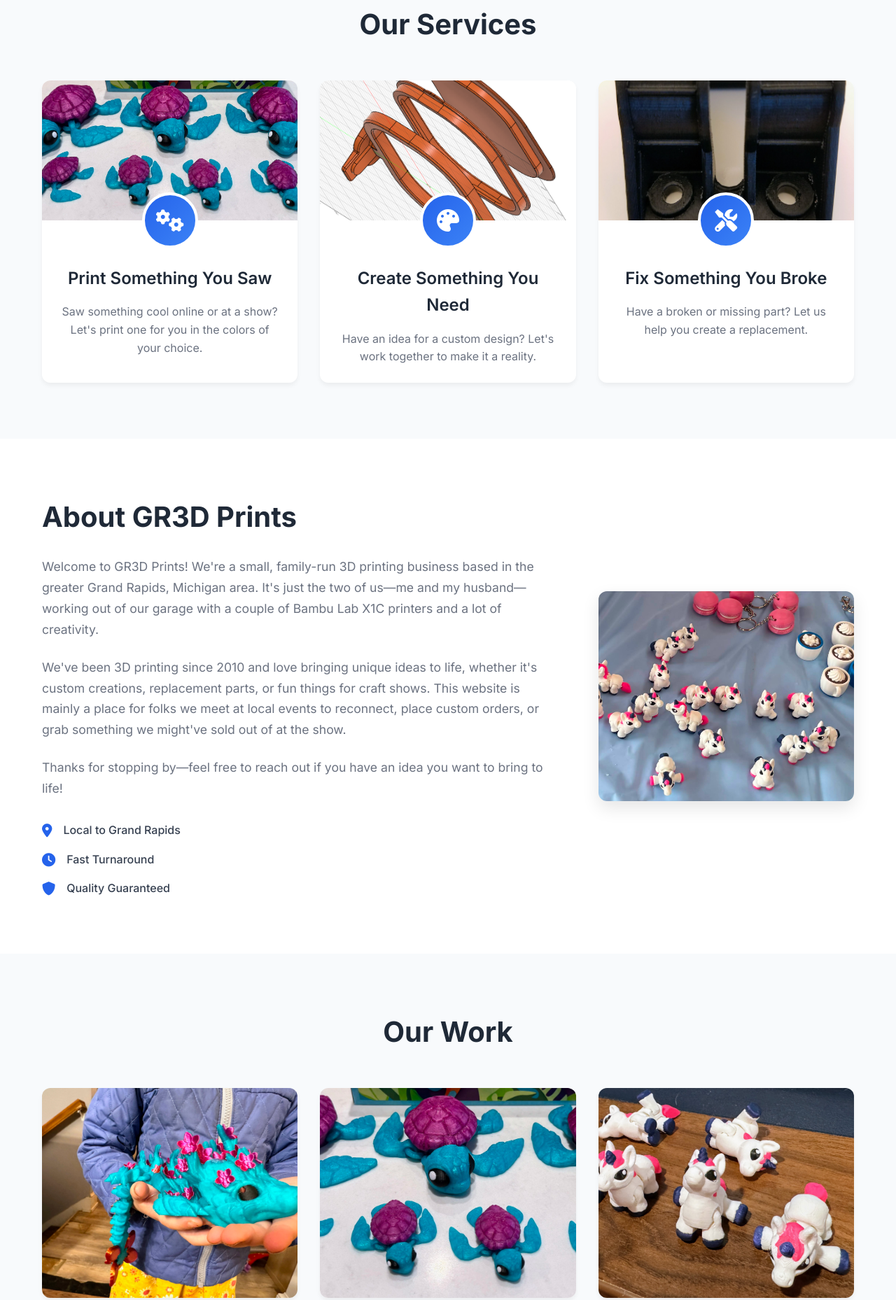
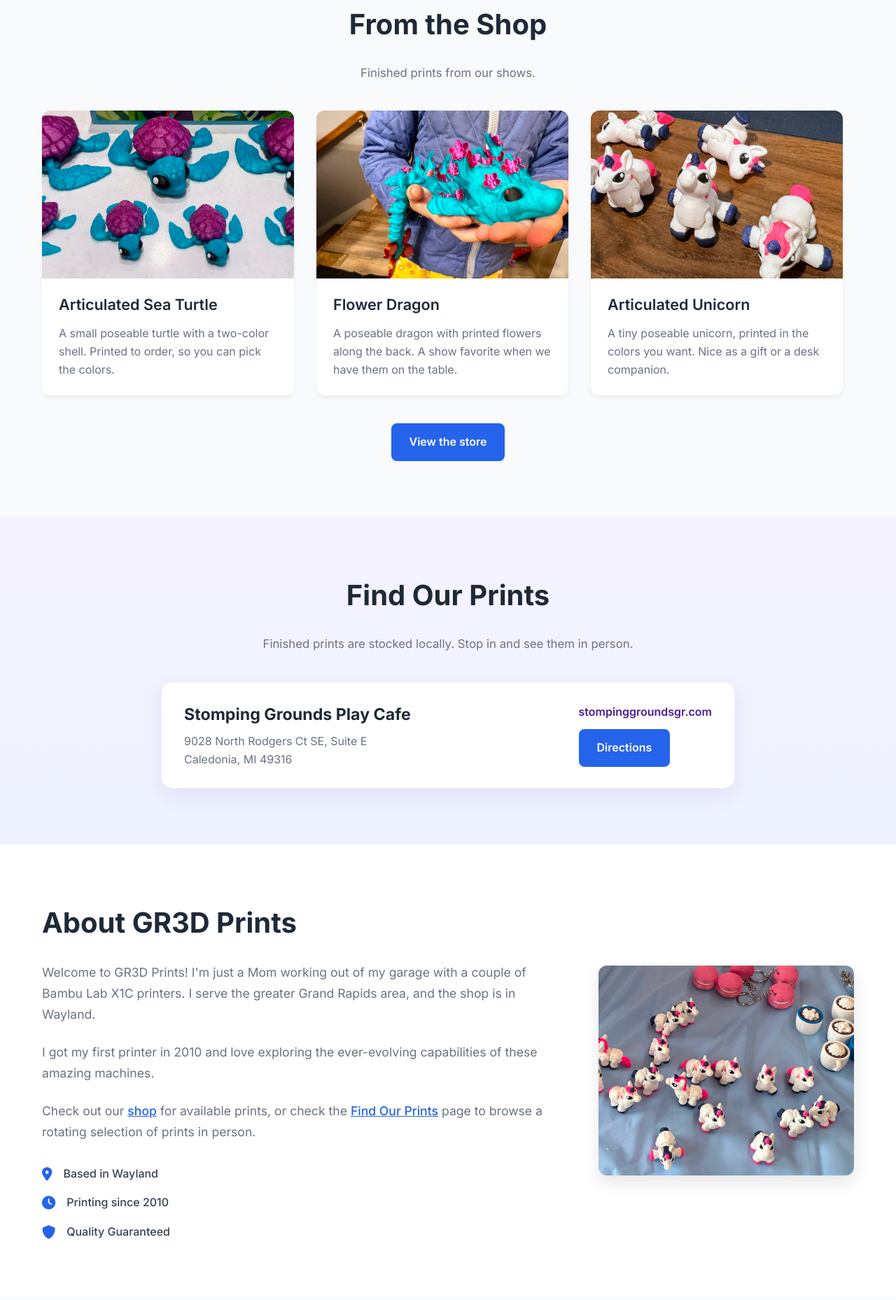
Before and after one commit to rainbowmonkeymeat/gr3dprints-site, a plain HTML site: page index.html in a window 1280 px wide. Shown: the part 877-2735 px from the top of the page at 70% size. Drawn offline with Linux system fonts and the light colour scheme.

Commit message:
Replace custom quote requests with a finished-print shop.
The about page now describes a Wayland garage shop serving greater Grand Rapids, and questions go through a general contact form.

Co-authored-by: Cursor <cursoragent@cursor.com>

```diff
--- a/index.html
+++ b/index.html
@@ -3,8 +3,8 @@
 <head>
     <meta charset="UTF-8">
     <meta name="viewport" content="width=device-width, initial-scale=1.0">
-    <title>GR3D Prints - Professional 3D Printing Services in Grand Rapids</title>
-    <meta name="description" content="Professional 3D printing services in the Greater Grand Rapids area. Custom prints, prototyping, and manufacturing solutions for businesses and individuals.">
+    <title>GR3D Prints - 3D Prints in Grand Rapids</title>
+    <meta name="description" content="3D prints from a garage shop in Wayland, serving the greater Grand Rapids area.">
     <link rel="stylesheet" href="styles.css">
     <link href="https://fonts.googleapis.com/css2?family=Inter:wght@300;400;500;600;700&display=swap" rel="stylesheet">
     <link rel="stylesheet" href="https://cdnjs.cloudflare.com/ajax/libs/font-awesome/6.0.0/css/all.min.css">
@@ -13,21 +13,24 @@
     <!-- Navigation -->
     <nav class="navbar">
         <div class="nav-container">
-            <div class="nav-logo">
+            <a href="index.html" class="nav-logo">
                 <h2>GR3D Prints</h2>
-            </div>
+            </a>
             <ul class="nav-menu">
                 <li class="nav-item">
                     <a href="#home" class="nav-link">Home</a>
                 </li>
                 <li class="nav-item">
-                    <a href="#services" class="nav-link">Services</a>
+                    <a href="store.html" class="nav-link">Store</a>
                 </li>
                 <li class="nav-item">
                     <a href="#about" class="nav-link">About</a>
                 </li>
                 <li class="nav-item">
                     <a href="#portfolio" class="nav-link">Portfolio</a>
+                </li>
+                <li class="nav-item">
+                    <a href="#locations" class="nav-link">Find Us</a>
                 </li>
                 <li class="nav-item">
                     <a href="#contact" class="nav-link">Contact</a>
@@ -49,53 +52,47 @@
         </div>
         <div class="hero-container">
             <div class="hero-content">
-                <h1>3D Printing Services</h1>
+                <h1>3D Prints</h1>
                 <h2>Serving the Greater Grand Rapids Area</h2>
-                <p>Bringing your ideas to life with precision, quality, and local expertise.</p>
+                <p>Printing from my garage in Wayland, serving the greater Grand Rapids area.</p>
                 <div class="hero-buttons">
-                    <a href="#services" class="btn btn-primary">Our Services</a>
-                    <a href="#contact" class="btn btn-secondary">Get a Quote</a>
+                    <a href="store.html" class="btn btn-primary">Shop the Store</a>
+                    <a href="#portfolio" class="btn btn-secondary">Our Work</a>
+                    <a href="#contact" class="btn btn-secondary">Contact Us</a>
                 </div>
             </div>
         </div>
     </section>
 
-    <!-- Services Section -->
-    <section id="services" class="services">
+    <!-- Shop preview -->
+    <section id="shop" class="store-section">
         <div class="container">
-            <h2 class="section-title">Our Services</h2>
-            <div class="services-grid">
-                <div class="service-card">
-                    <div class="service-image">
-                        <img src="photos/IMG_0400-EDIT.jpg" alt="Print Something You Saw" class="service-img">
+            <h2 class="section-title">From the Shop</h2>
+            <p class="section-lead">Finished prints from our shows.</p>
+            <div id="featured-products" class="store-grid"></div>
+            <div class="store-more">
+                <a href="store.html" class="btn btn-solid">View the store</a>
+            </div>
+        </div>
+    </section>
+
+    <!-- Where prints are stocked. Copy a location-card to add another shop. -->
+    <section id="locations" class="locations">
+        <div class="container">
+            <h2 class="section-title">Find Our Prints</h2>
+            <p class="section-lead">Finished prints are stocked locally. Stop in and see them in person.</p>
+            <ul class="location-list">
+                <li class="location-card">
+                    <div class="location-body">
+                        <h3>Stomping Grounds Play Cafe</h3>
+                        <p class="location-address">9028 North Rodgers Ct SE, Suite E<br>Caledonia, MI 49316</p>
                     </div>
-                    <div class="service-icon">
-                        <i class="fas fa-cogs"></i>
+                    <div class="location-actions">
+                        <a class="location-site" href="https://www.stompinggroundsgr.com/" target="_blank" rel="noopener noreferrer">stompinggroundsgr.com</a>
+                        <a class="btn btn-solid" href="https://www.google.com/maps/search/?api=1&amp;query=Stomping%20Grounds%20Play%20Cafe%209028%20North%20Rodgers%20Ct%20SE%20Suite%20E%20Caledonia%20MI%2049316" target="_blank" rel="noopener noreferrer">Directions</a>
                     </div>
-                    <h3>Print Something You Saw</h3>
-                    <p>Saw something cool online or at a show? Let's print one for you in the colors of your choice.</p>
-                </div>
-                <div class="service-card">
-                    <div class="service-image">
-                        <img src="photos/services/side_view.png" alt="Create Something You Need" class="service-img">
-                    </div>
-                    <div class="service-icon">
-                        <i class="fas fa-palette"></i>
-                    </div>
-                    <h3>Create Something You Need</h3>
-                    <p>Have an idea for a custom design? Let's work together to make it a reality.</p>
-                </div>
-                <div class="service-card">
-                    <div class="service-image">
-                        <img src="photos/services/bracket.jpg" alt="Fix Something You Broke" class="service-img">
-                    </div>
-                    <div class="service-icon">
-                        <i class="fas fa-tools"></i>
-                    </div>
-                    <h3>Fix Something You Broke</h3>
-                    <p>Have a broken or missing part? Let us help you create a replacement.</p>
-                </div>
-            </div>
+                </li>
+            </ul>
         </div>
     </section>
 
@@ -105,17 +102,17 @@
             <div class="about-content">
                 <div class="about-text">
                     <h2>About GR3D Prints</h2>
-                    <p>Welcome to GR3D Prints! We're a small, family-run 3D printing business based in the greater Grand Rapids, Michigan area. It's just the two of us—me and my husband—working out of our garage with a couple of Bambu Lab X1C printers and a lot of creativity.</p>
-                    <p>We've been 3D printing since 2010 and love bringing unique ideas to life, whether it's custom creations, replacement parts, or fun things for craft shows. This website is mainly a place for folks we meet at local events to reconnect, place custom orders, or grab something we might've sold out of at the show.</p>
-                    <p>Thanks for stopping by—feel free to reach out if you have an idea you want to bring to life!</p>
+                    <p>Welcome to GR3D Prints! I'm just a Mom working out of my garage with a couple of Bambu Lab X1C printers. I serve the greater Grand Rapids area, and the shop is in Wayland.</p>
+                    <p>I got my first printer in 2010 and love exploring the ever-evolving capabilities of these amazing machines.</p>
+                    <p>Check out our <a href="store.html">shop</a> for available prints, or check the <a href="#locations">Find Our Prints</a> page to browse a rotating selection of prints in person.</p>
                     <div class="about-features">
                         <div class="feature">
                             <i class="fas fa-map-marker-alt"></i>
-                            <span>Local to Grand Rapids</span>
+                            <span>Based in Wayland</span>
                         </div>
                         <div class="feature">
                             <i class="fas fa-clock"></i>
-                            <span>Fast Turnaround</span>
+                            <span>Printing since 2010</span>
                         </div>
                         <div class="feature">
                             <i class="fas fa-shield-alt"></i>
@@ -186,7 +183,7 @@
                         <i class="fas fa-map-marker-alt"></i>
                         <div>
                             <h4>Location</h4>
-                            <p>Greater Grand Rapids, Michigan Area</p>
+                            <p>Wayland, Michigan — serving the greater Grand Rapids area</p>
                         </div>
                     </div>
                     <div class="contact-item">
@@ -198,8 +195,10 @@
                     </div>
                 </div>
                 <div class="contact-form">
-                    <h3>Request a Quote</h3>
+                    <h3>Reach Out</h3>
+                    <p class="form-intro">Have a question about something from a show, an order, or anything else? Send a note and we'll get back to you.</p>
                     <form action="https://formspree.io/f/xdkzlwpl" method="POST">
+                        <input type="hidden" name="_subject" value="New message from the GR3D Prints website">
                         <div class="form-group">
                             <input type="text" name="name" placeholder="Your Name" required>
                         </div>
@@ -210,9 +209,9 @@
                             <input type="tel" name="phone" placeholder="Your Phone">
                         </div>
                         <div class="form-group">
-                            <textarea name="message" placeholder="Describe your project or requirements" rows="5" required></textarea>
+                            <textarea name="message" placeholder="Your question or message" rows="5" required></textarea>
                         </div>
-                        <button type="submit" class="btn btn-primary">Send Request</button>
+                        <button type="submit" class="btn btn-primary">Send Message</button>
                     </form>
                 </div>
             </div>
@@ -225,15 +224,16 @@
             <div class="footer-content">
                 <div class="footer-section">
                     <h3>GR3D Prints</h3>
-                    <p>3D printing services for the Grand Rapids, Michigan and surrounding areas.</p>
+                    <p>3D prints from Wayland, serving the greater Grand Rapids area.</p>
                 </div>
                 <div class="footer-section">
-                    <h4>Services</h4>
+                    <h4>Explore</h4>
                     <ul>
-                        <li><a href="#services">Print Something You Saw</a></li>
-                        <li><a href="#services">Create Something You Need</a></li>
-                        <li><a href="#services">Fix Something You Broke</a></li>
-                        <li><a href="#services">Not Sure What You Want?</a></li>
+                        <li><a href="store.html">Store</a></li>
+                        <li><a href="#about">About</a></li>
+                        <li><a href="#portfolio">Our Work</a></li>
+                        <li><a href="#locations">Find Us</a></li>
+                        <li><a href="#contact">Contact</a></li>
                     </ul>
                 </div>
                 <div class="footer-section">
@@ -247,6 +247,7 @@
         </div>
     </footer>
 
+    <script src="products.js"></script>
     <script src="script.js"></script>
 </body>
 </html>
--- /dev/null
+++ b/products.js
@@ -0,0 +1,44 @@
+// Shop catalog. Add, edit, or remove objects in this list.
+// The store page and the homepage preview both read from here.
+//
+// id           short unique slug
+// name         card title
+// description  short blurb on the card
+// image        path to a photo in this project
+// price        dollars, or null until you set one
+// checkoutUrl  Stripe Payment Link, PayPal, or any other https checkout link.
+//              Leave it empty to list the product without a buy button.
+// available    false marks the item sold out
+// featured     true also shows the item on the homepage
+const PRODUCTS = [
+    {
+        id: 'sea-turtle',
+        name: 'Articulated Sea Turtle',
+        description: 'A small poseable turtle with a two-color shell. Printed to order, so you can pick the colors.',
+        image: 'photos/IMG_0400-EDIT.jpg',
+        price: null,
+        checkoutUrl: '',
+        available: true,
+        featured: true
+    },
+    {
+        id: 'flower-dragon',
+        name: 'Flower Dragon',
+        description: 'A poseable dragon with printed flowers along the back. A show favorite when we have them on the table.',
+        image: 'photos/IMG_6631-EDIT.jpg',
+        price: null,
+        checkoutUrl: '',
+        available: true,
+        featured: true
+    },
+    {
+        id: 'articulated-unicorn',
+        name: 'Articulated Unicorn',
+        description: 'A tiny poseable unicorn, printed in the colors you want. Nice as a gift or a desk companion.',
+        image: 'photos/IMG_1077.JPG',
+        price: null,
+        checkoutUrl: '',
+        available: true,
+        featured: true
+    }
+];
--- a/script.js
+++ b/script.js
@@ -76,18 +76,10 @@ const observer = new IntersectionObserver((entries) => {
 
 // Observe elements for animation
 document.addEventListener('DOMContentLoaded', () => {
-    const animateElements = document.querySelectorAll('.service-card, .portfolio-item, .about-content, .contact-content');
+    const animateElements = document.querySelectorAll('.portfolio-item, .about-content, .contact-content, .product-card');
     animateElements.forEach(el => {
         el.classList.add('fade-in');
         observer.observe(el);
-    });
-});
-
-// Add loading animation for service cards
-document.addEventListener('DOMContentLoaded', () => {
-    const serviceCards = document.querySelectorAll('.service-card');
-    serviceCards.forEach((card, index) => {
-        card.style.animationDelay = `${index * 0.1}s`;
     });
 });
 
@@ -164,22 +156,6 @@ style.textContent = `
         border-color: #ef4444;
         box-shadow: 0 0 0 3px rgba(239, 68, 68, 0.1);
     }
-
-    .service-card {
-        animation: fadeInUp 0.6s ease forwards;
-        opacity: 0;
-    }
-
-    @keyframes fadeInUp {
-        from {
-            opacity: 0;
-            transform: translateY(30px);
-        }
-        to {
-            opacity: 1;
-            transform: translateY(0);
-        }
-    }
 `;
 document.head.appendChild(style);
 
@@ -236,3 +212,86 @@ scrollToTopBtn.addEventListener('mouseleave', () => {
     scrollToTopBtn.style.transform = 'translateY(0)';
     scrollToTopBtn.style.boxShadow = 'none';
 });
+
+function escapeHtml(value) {
+    return String(value ?? '')
+        .replace(/&/g, '&amp;')
+        .replace(/</g, '&lt;')
+        .replace(/>/g, '&gt;')
+        .replace(/"/g, '&quot;');
+}
+
+function formatPrice(price) {
+    if (typeof price !== 'number' || Number.isNaN(price)) {
+        return '';
+    }
+    return new Intl.NumberFormat('en-US', { style: 'currency', currency: 'USD' }).format(price);
+}
+
+function checkoutLink(url) {
+    if (typeof url !== 'string' || !url.trim()) {
+        return '';
+    }
+    try {
+        const parsed = new URL(url.trim(), window.location.href);
+        if (parsed.protocol === 'https:' || parsed.protocol === 'http:') {
+            return parsed.href;
+        }
+    } catch (error) {
+        return '';
+    }
+    return '';
+}
+
+function renderProductCard(product) {
+    const price = formatPrice(product.price);
+    const soldOut = product.available === false;
+    const checkoutUrl = soldOut ? '' : checkoutLink(product.checkoutUrl);
+    let action = '';
+
+    if (soldOut) {
+        action = '<span class="btn btn-solid is-disabled">Sold out</span>';
+    } else if (checkoutUrl) {
+        action = `<a class="btn btn-solid" href="${escapeHtml(checkoutUrl)}" target="_blank" rel="noopener noreferrer">Buy</a>`;
+    }
+
+    return `
+        <article class="product-card${soldOut ? ' is-sold-out' : ''}">
+            <div class="product-image">
+                <img src="${escapeHtml(product.image)}" alt="${escapeHtml(product.name)}" class="product-img">
+                ${soldOut ? '<span class="product-badge">Sold out</span>' : ''}
+            </div>
+            <div class="product-body">
+                <h3>${escapeHtml(product.name)}</h3>
+                ${price ? `<p class="product-price">${escapeHtml(price)}</p>` : ''}
+                <p class="product-description">${escapeHtml(product.description)}</p>
+                ${action}
+            </div>
+        </article>
+    `;
+}
+
+function renderStore() {
+    if (typeof PRODUCTS === 'undefined') {
+        return;
+    }
+
+    const featured = document.getElementById('featured-products');
+    if (featured) {
+        const items = PRODUCTS.filter(product => product.featured);
+        featured.innerHTML = items.map(renderProductCard).join('');
+        const section = document.getElementById('shop');
+        if (section && items.length === 0) {
+            section.hidden = true;
+        }
+    }
+
+    const catalog = document.getElementById('store-catalog');
+    if (catalog) {
+        catalog.innerHTML = PRODUCTS.length
+            ? PRODUCTS.map(renderProductCard).join('')
+            : '<p class="store-empty">No products are listed yet.</p>';
+    }
+}
+
+renderStore();
--- a/styles.css
+++ b/styles.css
@@ -39,10 +39,18 @@ body {
     align-items: center;
 }
 
+a.nav-logo {
+    text-decoration: none;
+}
+
 .nav-logo h2 {
     color: #4c1d95;
     font-weight: 700;
     font-size: 1.5rem;
+}
+
+.nav-link.active {
+    color: #2563eb;
 }
 
 .nav-menu {
@@ -194,6 +202,26 @@ body {
     color: #2563eb;
 }
 
+.btn-solid {
+    background: #2563eb;
+    color: white;
+    border: 2px solid #2563eb;
+}
+
+.btn-solid:hover {
+    background: #1d4ed8;
+    color: white;
+    transform: translateY(-2px);
+}
+
+.btn-solid.is-disabled {
+    background: #e5e7eb;
+    color: #6b7280;
+    border-color: #e5e7eb;
+    cursor: default;
+    transform: none;
+}
+
 .hero-image {
     display: flex;
     justify-content: center;
@@ -229,82 +257,6 @@ body {
     color: #1f2937;
 }
 
-/* Services Section */
-.services {
-    padding: 80px 0;
-    background: #f8fafc;
-}
-
-.services-grid {
-    display: grid;
-    grid-template-columns: repeat(auto-fit, minmax(300px, 1fr));
-    gap: 2rem;
-}
-
-.service-card {
-    background: white;
-    border-radius: 12px;
-    box-shadow: 0 4px 6px rgba(0, 0, 0, 0.05);
-    transition: transform 0.3s ease, box-shadow 0.3s ease;
-    text-align: center;
-    overflow: hidden;
-}
-
-.service-card:hover {
-    transform: translateY(-5px);
-    box-shadow: 0 10px 25px rgba(0, 0, 0, 0.1);
-}
-
-.service-image {
-    width: 100%;
-    height: 200px;
-    overflow: hidden;
-}
-
-.service-img {
-    width: 100%;
-    height: 100%;
-    object-fit: cover;
-    transition: transform 0.3s ease;
-}
-
-.service-card:hover .service-img {
-    transform: scale(1.05);
-}
-
-.service-icon {
-    width: 80px;
-    height: 80px;
-    background: linear-gradient(135deg, #2563eb, #3b82f6);
-    border-radius: 50%;
-    display: flex;
-    align-items: center;
-    justify-content: center;
-    margin: -40px auto 1.5rem;
-    position: relative;
-    z-index: 2;
-    border: 4px solid white;
-}
-
-.service-icon i {
-    font-size: 2rem;
-    color: white;
-}
-
-.service-card h3 {
-    font-size: 1.5rem;
-    font-weight: 600;
-    margin-bottom: 1rem;
-    color: #1f2937;
-    padding: 0 1.5rem;
-}
-
-.service-card p {
-    color: #6b7280;
-    line-height: 1.6;
-    padding: 0 1.5rem 1.5rem;
-}
-
 /* About Section */
 .about {
     padding: 80px 0;
@@ -330,6 +282,15 @@ body {
     color: #6b7280;
     margin-bottom: 1.5rem;
     line-height: 1.7;
+}
+
+.about-text a {
+    color: #2563eb;
+    font-weight: 500;
+}
+
+.about-text a:hover {
+    color: #1d4ed8;
 }
 
 .about-features {
@@ -435,6 +396,215 @@ body {
     opacity: 0.9;
 }
 
+/* Store */
+.store-section {
+    padding: 80px 0;
+    background: #f8fafc;
+}
+
+.section-lead {
+    text-align: center;
+    max-width: 640px;
+    margin: -1.5rem auto 2.5rem;
+    color: #6b7280;
+    font-size: 1.05rem;
+}
+
+/* Local shops. One card is a featured stop; two or more become a directory. */
+.locations {
+    padding: 80px 0;
+    background: linear-gradient(180deg, #f5f3ff 0%, #eef2ff 100%);
+}
+
+.location-list {
+    list-style: none;
+    display: grid;
+    gap: 1.25rem;
+    max-width: 820px;
+    margin: 0 auto;
+}
+
+.location-card {
+    display: grid;
+    grid-template-columns: 1fr auto;
+    gap: 1.5rem 1.75rem;
+    align-items: center;
+    background: #fff;
+    border: 1px solid rgba(76, 29, 149, 0.08);
+    border-radius: 16px;
+    padding: 1.75rem 2rem;
+    box-shadow: 0 10px 30px rgba(76, 29, 149, 0.08);
+}
+
+.location-body h3 {
+    font-size: 1.45rem;
+    font-weight: 700;
+    color: #1f2937;
+    margin-bottom: 0.45rem;
+}
+
+.location-address {
+    color: #6b7280;
+    line-height: 1.6;
+}
+
+.location-actions {
+    display: flex;
+    flex-direction: column;
+    align-items: flex-start;
+    gap: 0.75rem;
+}
+
+.location-site {
+    color: #4c1d95;
+    font-weight: 600;
+    text-decoration: none;
+}
+
+.location-site:hover {
+    color: #2563eb;
+}
+
+.location-list:has(> :nth-child(2)) {
+    max-width: 1040px;
+    grid-template-columns: repeat(2, minmax(0, 1fr));
+}
+
+.location-list:has(> :nth-child(3)) {
+    max-width: none;
+    grid-template-columns: repeat(3, minmax(0, 1fr));
+}
+
+.location-list:has(> :nth-child(2)) .location-card {
+    grid-template-columns: 1fr;
+    align-items: start;
+    height: 100%;
+}
+
+.page-header {
+    padding: 140px 0 24px;
+    background: #f8fafc;
+    text-align: center;
+}
+
+.page-header h1 {
+    font-size: 2.75rem;
+    font-weight: 700;
+    color: #1f2937;
+    margin-bottom: 0.75rem;
+}
+
+.page-header p {
+    max-width: 640px;
+    margin: 0 auto;
+    color: #6b7280;
+    font-size: 1.05rem;
+}
+
+.store-page {
+    padding: 24px 0 80px;
+    background: #f8fafc;
+}
+
+.store-grid {
+    display: flex;
+    flex-wrap: wrap;
+    gap: 2rem;
+}
+
+.store-more {
+    text-align: center;
+    margin-top: 2.5rem;
+}
+
+.store-empty {
+    text-align: center;
+    color: #6b7280;
+}
+
+.product-card {
+    background: white;
+    border-radius: 12px;
+    overflow: hidden;
+    box-shadow: 0 4px 6px rgba(0, 0, 0, 0.05);
+    display: flex;
+    flex-direction: column;
+    flex: 1 1 280px;
+    max-width: 360px;
+    transition: transform 0.3s ease, box-shadow 0.3s ease;
+}
+
+.product-card:hover {
+    transform: translateY(-5px);
+    box-shadow: 0 10px 25px rgba(0, 0, 0, 0.1);
+}
+
+.product-image {
+    position: relative;
+    height: 240px;
+    overflow: hidden;
+    background: #e5e7eb;
+}
+
+.product-img {
+    width: 100%;
+    height: 100%;
+    object-fit: cover;
+    transition: transform 0.3s ease;
+}
+
+.product-card:hover .product-img {
+    transform: scale(1.05);
+}
+
+.product-badge {
+    position: absolute;
+    top: 12px;
+    left: 12px;
+    background: #1f2937;
+    color: white;
+    font-size: 0.75rem;
+    font-weight: 600;
+    letter-spacing: 0.04em;
+    text-transform: uppercase;
+    padding: 0.35rem 0.6rem;
+    border-radius: 999px;
+}
+
+.product-body {
+    padding: 1.25rem 1.5rem 1.5rem;
+    display: flex;
+    flex-direction: column;
+    gap: 0.75rem;
+    flex: 1;
+}
+
+.product-body h3 {
+    font-size: 1.35rem;
+    font-weight: 600;
+    color: #1f2937;
+}
+
+.product-price {
+    color: #4c1d95;
+    font-weight: 700;
+    font-size: 1.15rem;
+}
+
+.product-description {
+    color: #6b7280;
+    line-height: 1.6;
+    flex: 1;
+}
+
+.product-card .btn {
+    align-self: flex-start;
+}
+
+.product-card.is-sold-out {
+    opacity: 0.88;
+}
+
 /* Contact Section */
 .contact {
     padding: 80px 0;
@@ -480,8 +650,14 @@ body {
 .contact-form h3 {
     font-size: 1.8rem;
     font-weight: 600;
-    margin-bottom: 2rem;
+    margin-bottom: 0.75rem;
     color: #1f2937;
+}
+
+.form-intro {
+    color: #6b7280;
+    line-height: 1.6;
+    margin-bottom: 1.5rem;
 }
 
 .form-group {
@@ -616,10 +792,6 @@ body {
         gap: 2rem;
     }
 
-    .services-grid {
-        grid-template-columns: 1fr;
-    }
-
     .portfolio-grid {
         grid-template-columns: repeat(auto-fit, minmax(200px, 1fr));
     }
@@ -632,11 +804,26 @@ body {
         padding: 100px 0 60px;
     }
 
-    .services,
     .about,
     .portfolio,
-    .contact {
+    .contact,
+    .store-section,
+    .locations {
         padding: 60px 0;
+    }
+
+    .location-card,
+    .location-list:has(> :nth-child(2)) .location-card {
+        grid-template-columns: 1fr;
+    }
+
+    .location-list:has(> :nth-child(2)),
+    .location-list:has(> :nth-child(3)) {
+        grid-template-columns: 1fr;
+    }
+
+    .page-header h1 {
+        font-size: 2.1rem;
     }
 }
 
@@ -671,6 +858,11 @@ html {
     scroll-behavior: smooth;
 }
 
+section,
+.page-header {
+    scroll-margin-top: 88px;
+}
+
 /* Animation Classes */
 .fade-in {
     opacity: 0;
```
Also changed, not shown: store.html (added, +90 -0 lines).
